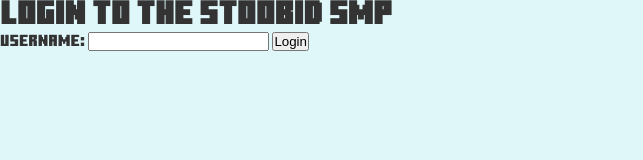
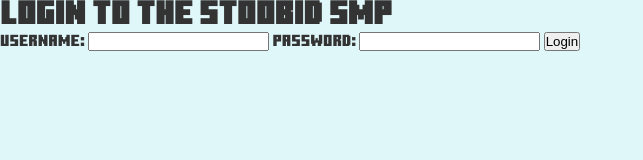
Before and after one commit to HackerDude19/HackerDude19.github.io, a website: page login.html in a window 1280 px wide. Shown: the whole page, without its empty margins (0-643 px from the left). Drawn offline with Linux system fonts and the light colour scheme; files that its build step writes are made by us from their sources; files whose address does not match are found by name.

Commit message:
Update login.html

```diff
--- a/login.html
+++ b/login.html
@@ -14,6 +14,9 @@
         <label for="username">Username:</label>
         <input type="text" id="username" name="username" required>
 
+        <label for="password">Password:</label>
+        <input type="password" id="password" name="password" required>
+
         <button type="submit">Login</button>
     </form>
 
```
